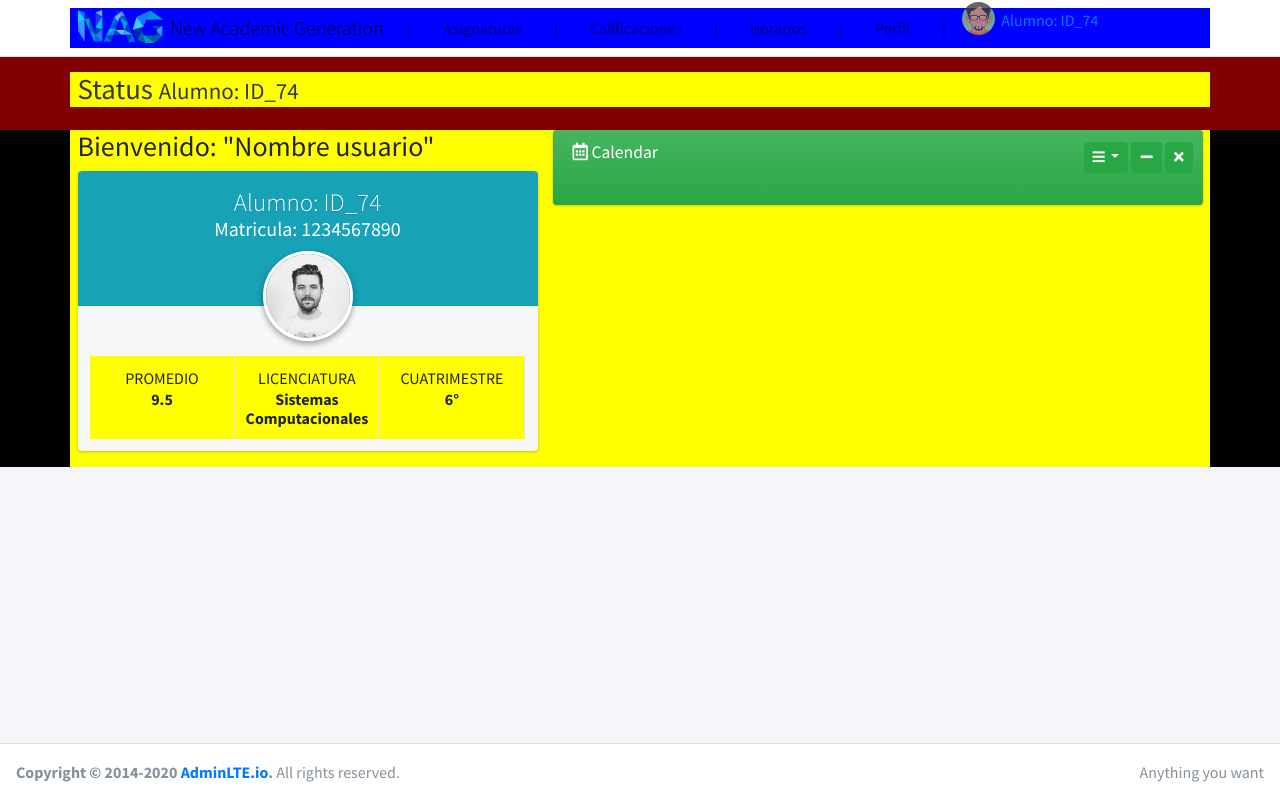
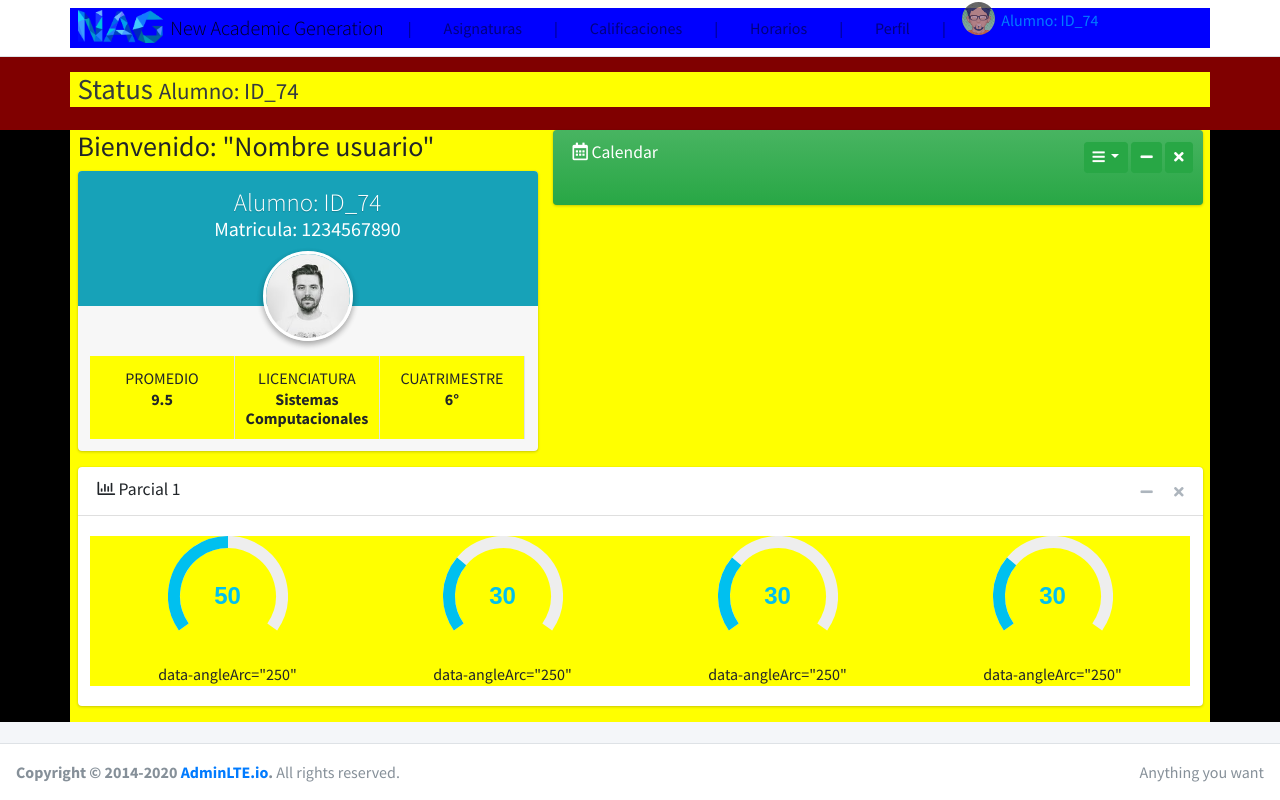
Before and after one commit to EmpresauriosMX/NAG, a PHP site: page /alumnos/Index_alumnos.html in a window 1280 px wide. Run offline with PHP 8.4, Linux system fonts and the light colour scheme; some libraries are stand-ins or nearby versions.

Commit message:
Index alumno version 2
hola mundo ;v

```diff
--- a/alumnos/Index_alumnos.html
+++ b/alumnos/Index_alumnos.html
@@ -218,6 +218,70 @@ scratch. This page gets rid of all links and provides the needed markup only.
         </div>
         <!-- Fin del row -->
 
+        <!--Row de estadisticas-->
+        <div class="row">
+          <div class="col-12">
+            <div class="card">
+              <div class="card-header">
+                <h2 class="card-title">
+                  <i class="far fa-chart-bar"></i>
+                  Parcial 1
+                </h2>
+
+                <!--Para la barra de progreso-->
+                <div class="card-tools">
+                  <button type="button" class="btn btn-tool" data-card-widget="collapse">
+                    <i class="fas fa-minus"></i>
+                  </button>
+                  <button type="button" class="btn btn-tool" data-card-widget="remove">
+                    <i class="fas fa-times"></i>
+                  </button>
+                </div>
+                <!--Fin barra de progreso-->
+
+              </div>
+              <!-- /.card-header -->
+              <div class="card-body">
+                <div class="row">
+
+                  <!--En value sera en donde se cambia el promedio-->
+                  <div class="col-6 col-md-3 text-center">
+                    <input type="text" class="knob" data-thickness="0.2" data-angleArc="250" data-angleOffset="-125"
+                           value="50" data-width="120" data-height="120" data-fgColor="#00c0ef">
+
+                    <div class="knob-label">data-angleArc="250"</div>
+                  </div>
+
+                  <div class="col-6 col-md-3 text-center">
+                    <input type="text" class="knob" data-thickness="0.2" data-angleArc="250" data-angleOffset="-125"
+                           value="30" data-width="120" data-height="120" data-fgColor="#00c0ef">
+
+                    <div class="knob-label">data-angleArc="250"</div>
+                  </div>
+
+                  <div class="col-6 col-md-3 text-center">
+                    <input type="text" class="knob" data-thickness="0.2" data-angleArc="250" data-angleOffset="-125"
+                           value="30" data-width="120" data-height="120" data-fgColor="#00c0ef">
+
+                    <div class="knob-label">data-angleArc="250"</div>
+                  </div>
+
+                  <div class="col-6 col-md-3 text-center">
+                    <input type="text" class="knob" data-thickness="0.2" data-angleArc="250" data-angleOffset="-125"
+                           value="30" data-width="120" data-height="120" data-fgColor="#00c0ef">
+
+                    <div class="knob-label">data-angleArc="250"</div>
+                  </div>
+                  <!-- ./col -->
+                </div>
+                <!-- /.row -->
+              </div>
+              <!-- /.card-body -->
+            </div>
+            <!-- /.card -->
+          </div>
+        </div>
+
         </div>
 
       </div><!-- /.container-fluid -->
@@ -260,16 +324,13 @@ scratch. This page gets rid of all links and provides the needed markup only.
 
 
 
-<!-- jQuery -->
-<script src="../plugins/jquery/jquery.min.js"></script>
+
 <!-- jQuery UI 1.11.4 -->
 <script src="../plugins/jquery-ui/jquery-ui.min.js"></script>
 <!-- Resolve conflict in jQuery UI tooltip with Bootstrap tooltip -->
 <script>
   $.widget.bridge('uibutton', $.ui.button)
 </script>
-<!-- Bootstrap 4 -->
-<script src="../plugins/bootstrap/js/bootstrap.bundle.min.js"></script>
 <!-- ChartJS -->
 <script src="../plugins/chart.js/Chart.min.js"></script>
 <!-- Sparkline -->
@@ -288,8 +349,6 @@ scratch. This page gets rid of all links and provides the needed markup only.
 <script src="../plugins/summernote/summernote-bs4.min.js"></script>
 <!-- overlayScrollbars -->
 <script src="../plugins/overlayScrollbars/js/jquery.overlayScrollbars.min.js"></script>
-<!-- AdminLTE App -->
-<script src="../dist/js/adminlte.js"></script>
 <!-- AdminLTE dashboard demo (This is only for demo purposes) -->
 <script src="../dist/js/pages/dashboard.js"></script>
 <!-- AdminLTE for demo purposes -->
--- a/alumnos/estilo.css
+++ b/alumnos/estilo.css
@@ -1,6 +1,7 @@
 body{
     background-color: aqua;
 }
+
 
 #container{
     background-color: red;
```
